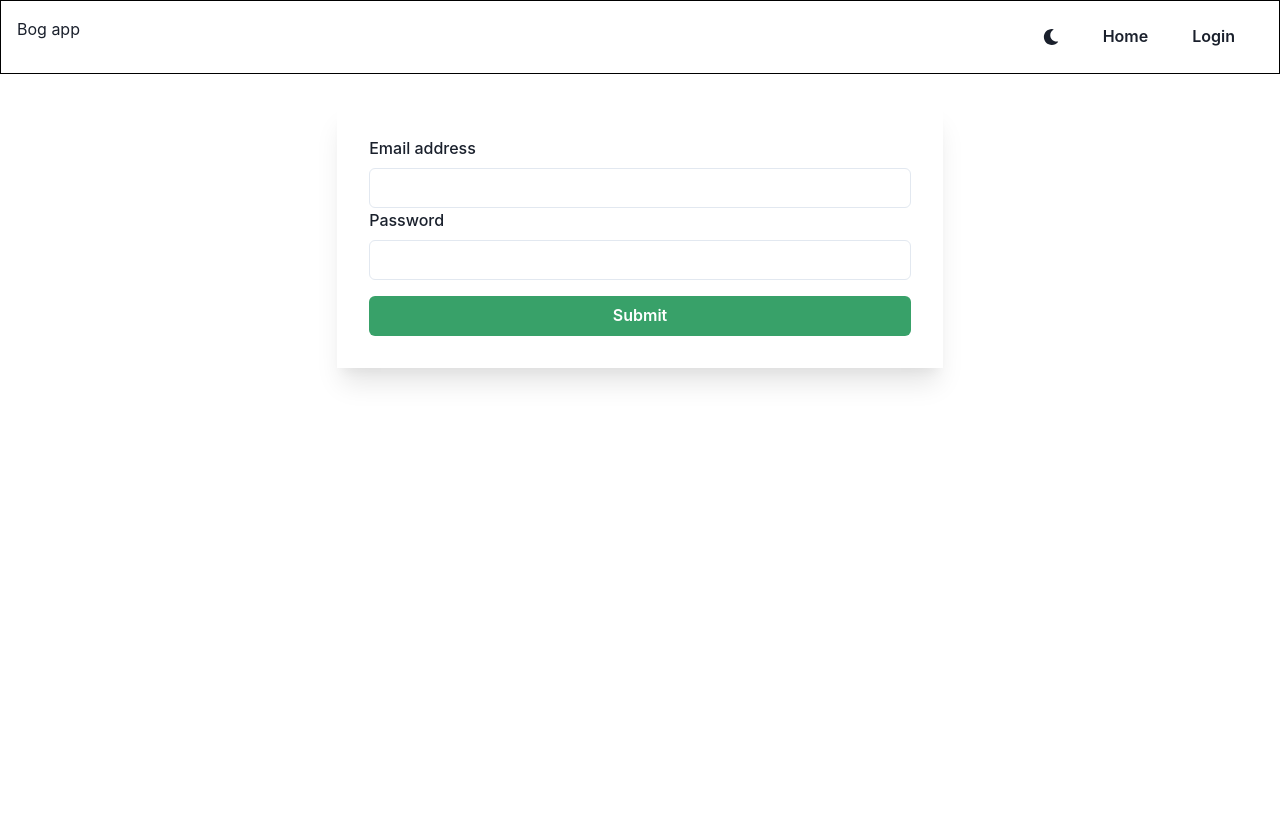
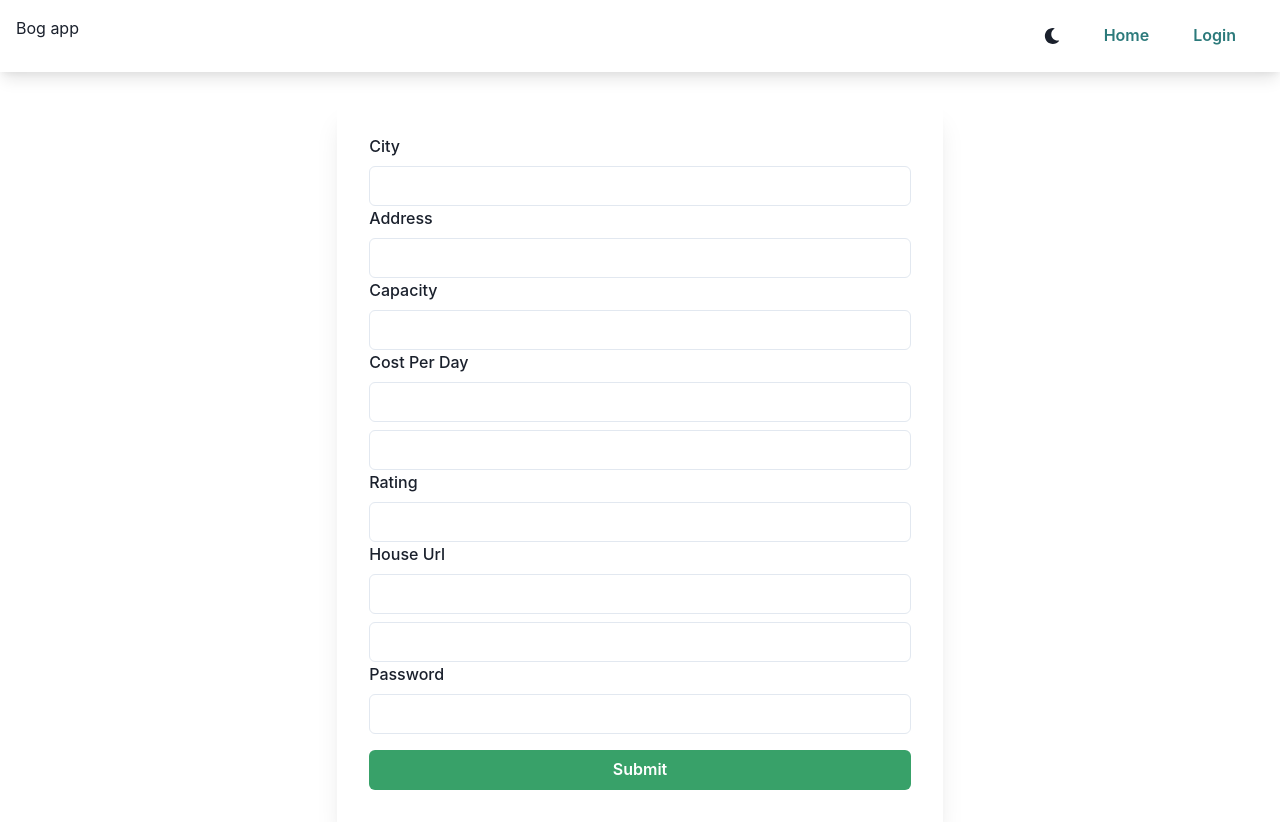
Before and after one commit to BhaveshSuthar00/dog-house-application, a React (Create React App) app: page /listing/create in a window 1280 px wide. Before the commit the page ends 800 px from the top, so only its background shows below. Built offline with nearby package versions, Linux system fonts and the light colour scheme.

Commit message:
start for sunday

```diff
--- a/src/Components/Navbar/Navbar.jsx
+++ b/src/Components/Navbar/Navbar.jsx
@@ -6,7 +6,7 @@ import {useSelector} from 'react-redux'
 const Navbar = () => {
     const {loggedIn} = useSelector((store)=> store.login);
   return (
-    <Flex justify="space-between"  p={4} border='1px solid black'>
+    <Flex justify="space-between"  p={4} boxShadow='lg'>
         <Box>
             <Text>
                 Bog app
@@ -16,19 +16,25 @@ const Navbar = () => {
         <ColorModeSwitcher />
         <Box>
             <Link to='/'>
-                <Button mr={3} variant="ghost">
+                <Button mr={3} variant="ghost"
+                    colorScheme="teal"
+                >
                     Home
                 </Button>
             </Link>
             {
                 !loggedIn ?
                 <Link to='/login'>
-                <Button mr={3} variant="ghost">
+                <Button mr={3} variant="ghost"
+                    colorScheme="teal"
+                >
                     Login
                 </Button>
                 </Link> :
                 <Link to='/listing/create'>
-                    <Button mr={3} variant="ghost">
+                    <Button mr={3} variant="ghost"
+                        colorScheme="teal"
+                    >
                         Add House
                     </Button>
                 </Link>
--- a/src/Components/Page/ListingCreate.jsx
+++ b/src/Components/Page/ListingCreate.jsx
@@ -25,10 +25,37 @@ const ListingCreate = () => {
         <Container mt={30} boxShadow='xl' p={8}>
             <form onSubmit={handleSubmit}>
                 <FormControl>
-                    <FormLabel htmlFor='email'>Email address</FormLabel>
-                    <Input id='email' type='email' onChange={handleChange} />
+                    <FormLabel htmlFor='city'>City</FormLabel>
+                    <Input id='city' type='text' onChange={handleChange} />
                 </FormControl>
-
+                <FormControl>
+                    <FormLabel htmlFor='address'>Address</FormLabel>
+                    <Input id='address' type='text' onChange={handleChange} />
+                </FormControl>
+                <FormControl>
+                    <FormLabel htmlFor='capacity'>Capacity</FormLabel>
+                    <Input id='capacity' type='text' onChange={handleChange} />
+                </FormControl>
+                <FormControl>
+                    <FormLabel htmlFor='costPerDay'>Cost Per Day</FormLabel>
+                    <Input id='costPerDay' type='text' onChange={handleChange} />
+                </FormControl>
+                <FormControl>
+                    <FormLabel htmlFor='verified'></FormLabel>
+                    <Input id='verified' type='' onChange={handleChange} />
+                </FormControl>
+                <FormControl>
+                    <FormLabel htmlFor='rating'>Rating</FormLabel>
+                    <Input id='rating' type='number' onChange={handleChange} />
+                </FormControl>
+                <FormControl>
+                    <FormLabel htmlFor='houseUrl'>House Url</FormLabel>
+                    <Input id='houseUrl' type='text' onChange={handleChange} />
+                </FormControl>
+                <FormControl>
+                    <FormLabel htmlFor=''></FormLabel>
+                    <Input id='' type='text' onChange={handleChange} />
+                </FormControl>
                 <FormControl>
                     <FormLabel htmlFor='password'>Password</FormLabel>
                     <Input id='password' type='password'onChange={handleChange}/>
```
Also changed, not shown: src/Components/Page/Detail.jsx (added, +55 -0 lines).
